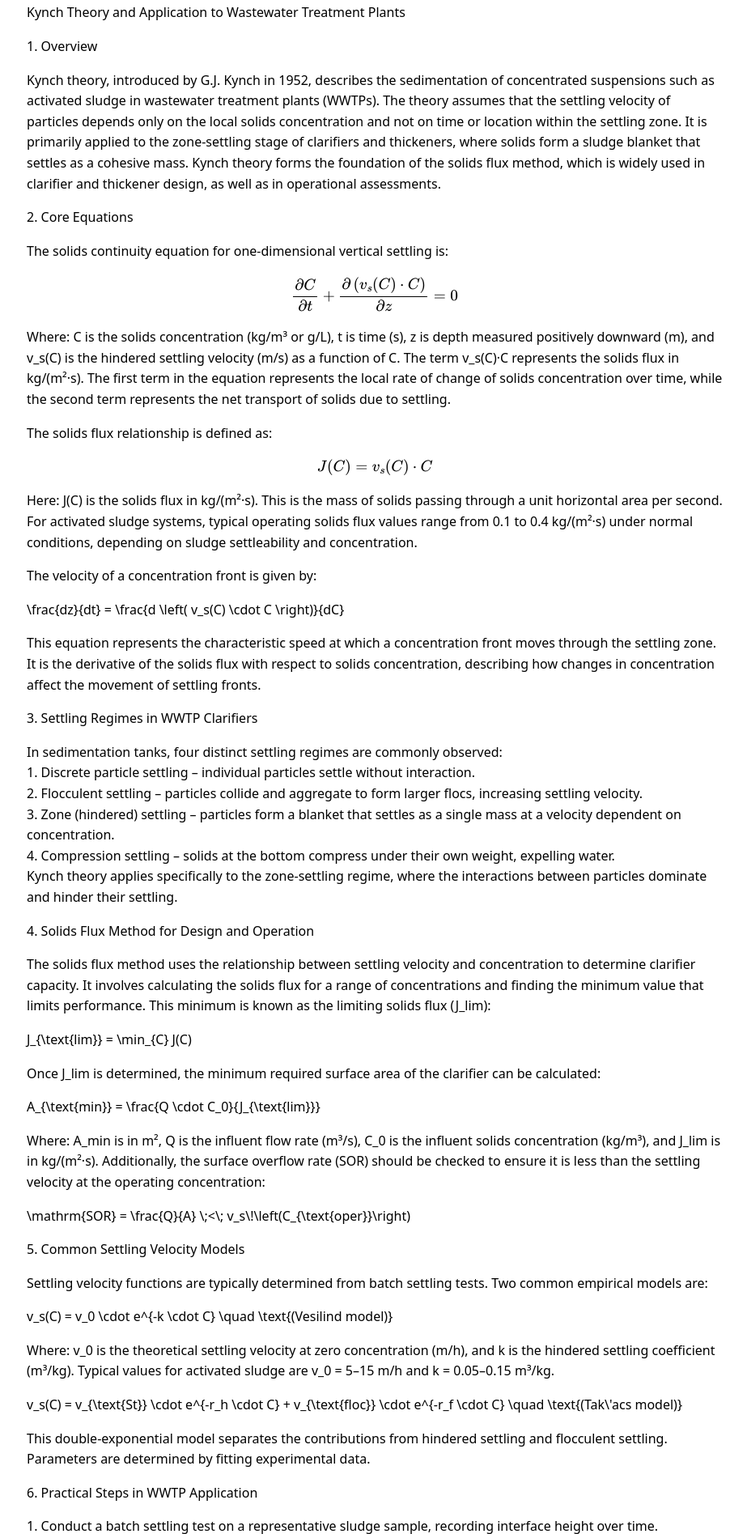
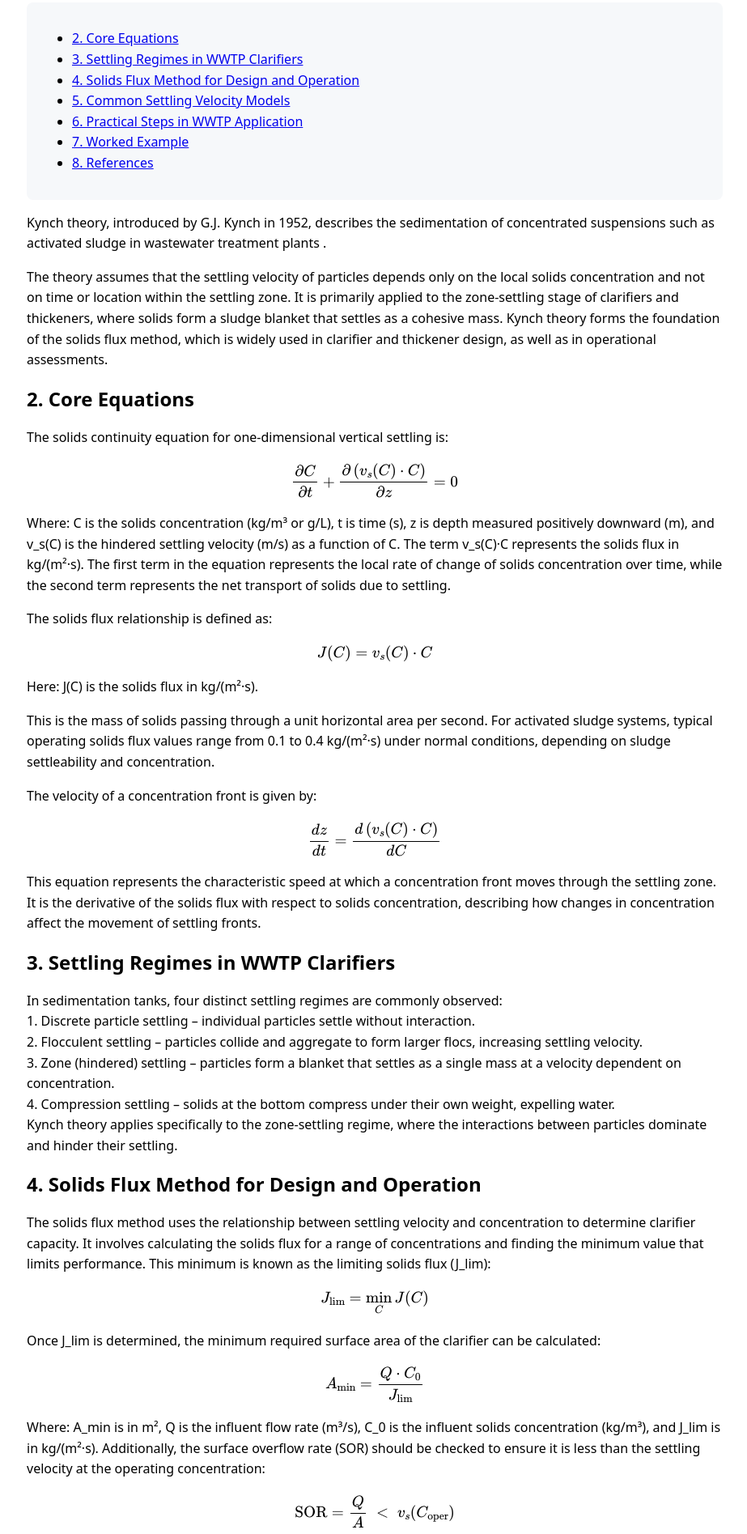
Before and after one commit to SurekaStoeckigt/kinetics, a plain HTML site: page kynch_theory_wwtp_detailed_final/index.html in a window 1280 px wide. Shown: the part 90-1985 px from the top of the page at 81% size, without its empty margins (177-1100 px from the left). Drawn offline with nearby package versions, Linux system fonts and the light colour scheme; files that its build step writes are made by us from their sources.

Commit message:
Deploying to gh-pages from @ SurekaStoeckigt/kinetics@3c3471a6eafdfde5dcf3ba94cd6957c8138825aa 🚀

```diff
--- a/kynch_theory_wwtp_detailed_final/index.html
+++ b/kynch_theory_wwtp_detailed_final/index.html
@@ -39,19 +39,39 @@
 <header id="title-block-header">
 <h1 class="title">Kynch_Theory_WWTP_Detailed_Final</h1>
 </header>
-<p>Kynch Theory and Application to Wastewater Treatment Plants</p>
-<p>1. Overview</p>
+<nav id="TOC" role="doc-toc">
+<ul>
+<li><a href="#core-equations" id="toc-core-equations">2. Core
+Equations</a></li>
+<li><a href="#settling-regimes-in-wwtp-clarifiers"
+id="toc-settling-regimes-in-wwtp-clarifiers">3. Settling Regimes in WWTP
+Clarifiers</a></li>
+<li><a href="#solids-flux-method-for-design-and-operation"
+id="toc-solids-flux-method-for-design-and-operation">4. Solids Flux
+Method for Design and Operation</a></li>
+<li><a href="#common-settling-velocity-models"
+id="toc-common-settling-velocity-models">5. Common Settling Velocity
+Models</a></li>
+<li><a href="#practical-steps-in-wwtp-application"
+id="toc-practical-steps-in-wwtp-application">6. Practical Steps in WWTP
+Application</a></li>
+<li><a href="#worked-example" id="toc-worked-example">7. Worked
+Example</a></li>
+<li><a href="#references" id="toc-references">8. References</a></li>
+</ul>
+</nav>
 <p>Kynch theory, introduced by G.J. Kynch in 1952, describes the
 sedimentation of concentrated suspensions such as activated sludge in
-wastewater treatment plants (WWTPs). The theory assumes that the
-settling velocity of particles depends only on the local solids
-concentration and not on time or location within the settling zone. It
-is primarily applied to the zone-settling stage of clarifiers and
-thickeners, where solids form a sludge blanket that settles as a
-cohesive mass. Kynch theory forms the foundation of the solids flux
-method, which is widely used in clarifier and thickener design, as well
-as in operational assessments.</p>
-<p>2. Core Equations</p>
+wastewater treatment plants .</p>
+<p>The theory assumes that the settling velocity of particles depends
+only on the local solids concentration and not on time or location
+within the settling zone. It is primarily applied to the zone-settling
+stage of clarifiers and thickeners, where solids form a sludge blanket
+that settles as a cohesive mass. Kynch theory forms the foundation of
+the solids flux method, which is widely used in clarifier and thickener
+design, as well as in operational assessments.</p>
+<section id="core-equations" class="level1">
+<h1>2. Core Equations</h1>
 <p>The solids continuity equation for one-dimensional vertical settling
 is:</p>
 <p>$$\frac{\partial C}{\partial t} + \frac{\partial \left( v_s(C) \cdot
@@ -64,19 +84,21 @@ the local rate of change of solids concentration over time, while the
 second term represents the net transport of solids due to settling.</p>
 <p>The solids flux relationship is defined as:</p>
 <p>$$J(C) = v_s(C) \cdot C$$</p>
-<p>Here: J(C) is the solids flux in kg/(m²·s). This is the mass of
-solids passing through a unit horizontal area per second. For activated
-sludge systems, typical operating solids flux values range from 0.1 to
-0.4 kg/(m²·s) under normal conditions, depending on sludge settleability
-and concentration.</p>
+<p>Here: J(C) is the solids flux in kg/(m²·s).</p>
+<p>This is the mass of solids passing through a unit horizontal area per
+second. For activated sludge systems, typical operating solids flux
+values range from 0.1 to 0.4 kg/(m²·s) under normal conditions,
+depending on sludge settleability and concentration.</p>
 <p>The velocity of a concentration front is given by:</p>
-<p>\frac{dz}{dt} = \frac{d \left( v_s(C) \cdot C \right)}{dC}</p>
+<p>$$\frac{dz}{dt} = \frac{d \left( v_s(C) \cdot C \right)}{dC}$$</p>
 <p>This equation represents the characteristic speed at which a
 concentration front moves through the settling zone. It is the
 derivative of the solids flux with respect to solids concentration,
 describing how changes in concentration affect the movement of settling
 fronts.</p>
-<p>3. Settling Regimes in WWTP Clarifiers</p>
+</section>
+<section id="settling-regimes-in-wwtp-clarifiers" class="level1">
+<h1>3. Settling Regimes in WWTP Clarifiers</h1>
 <p>In sedimentation tanks, four distinct settling regimes are commonly
 observed:<br />
 1. Discrete particle settling – individual particles settle without
@@ -89,37 +111,45 @@ single mass at a velocity dependent on concentration.<br />
 weight, expelling water.<br />
 Kynch theory applies specifically to the zone-settling regime, where the
 interactions between particles dominate and hinder their settling.</p>
-<p>4. Solids Flux Method for Design and Operation</p>
+</section>
+<section id="solids-flux-method-for-design-and-operation"
+class="level1">
+<h1>4. Solids Flux Method for Design and Operation</h1>
 <p>The solids flux method uses the relationship between settling
 velocity and concentration to determine clarifier capacity. It involves
 calculating the solids flux for a range of concentrations and finding
 the minimum value that limits performance. This minimum is known as the
 limiting solids flux (J_lim):</p>
-<p>J_{\text{lim}} = \min_{C} J(C)</p>
+<p>$$J_{\text{lim}} = \min_{C} J(C)$$</p>
 <p>Once J_lim is determined, the minimum required surface area of the
 clarifier can be calculated:</p>
-<p>A_{\text{min}} = \frac{Q \cdot C_0}{J_{\text{lim}}}</p>
+<p>$$A_{\text{min}} = \frac{Q \cdot C_0}{J_{\text{lim}}}$$</p>
 <p>Where: A_min is in m², Q is the influent flow rate (m³/s), C_0 is the
 influent solids concentration (kg/m³), and J_lim is in kg/(m²·s).
 Additionally, the surface overflow rate (SOR) should be checked to
 ensure it is less than the settling velocity at the operating
 concentration:</p>
-<p>\mathrm{SOR} = \frac{Q}{A} \;&lt;\;
-v_s\!\left(C_{\text{oper}}\right)</p>
-<p>5. Common Settling Velocity Models</p>
+<p>$$\mathrm{SOR} = \frac{Q}{A} \;&lt;\;
+v_s\!\left(C_{\text{oper}}\right)$$</p>
+</section>
+<section id="common-settling-velocity-models" class="level1">
+<h1>5. Common Settling Velocity Models</h1>
 <p>Settling velocity functions are typically determined from batch
 settling tests. Two common empirical models are:</p>
-<p>v_s(C) = v_0 \cdot e^{-k \cdot C} \quad \text{(Vesilind model)}</p>
+<p>$$v_s(C) = v_0 \cdot e^{-k \cdot C} \quad \text{(Vesilind
+model)}$$</p>
 <p>Where: v_0 is the theoretical settling velocity at zero concentration
 (m/h), and k is the hindered settling coefficient (m³/kg). Typical
 values for activated sludge are v_0 = 5–15 m/h and k = 0.05–0.15
 m³/kg.</p>
-<p>v_s(C) = v_{\text{St}} \cdot e^{-r_h \cdot C} + v_{\text{floc}} \cdot
-e^{-r_f \cdot C} \quad \text{(Tak\'acs model)}</p>
+<p>$$v_s(C) = v_{\text{St}} \cdot e^{-r_h \cdot C} + v_{\text{floc}}
+\cdot e^{-r_f \cdot C} \quad \text{(Tak\'acs model)}$$</p>
 <p>This double-exponential model separates the contributions from
 hindered settling and flocculent settling. Parameters are determined by
 fitting experimental data.</p>
-<p>6. Practical Steps in WWTP Application</p>
+</section>
+<section id="practical-steps-in-wwtp-application" class="level1">
+<h1>6. Practical Steps in WWTP Application</h1>
 <p>1. Conduct a batch settling test on a representative sludge sample,
 recording interface height over time.<br />
 2. Convert height-time data to concentration-velocity data.<br />
@@ -129,17 +159,21 @@ recording interface height over time.<br />
 6. Calculate A_min and check SOR for both average and peak flows.<br />
 7. Adjust sludge return and wasting rates to maintain optimal blanket
 depth.</p>
-<p>7. Worked Example</p>
+</section>
+<section id="worked-example" class="level1">
+<h1>7. Worked Example</h1>
 <p>Given: Q = 5,000 m³/d, C_0 = 3,000 mg/L = 3 kg/m³, and from tests
 v_s(3) = 1.0 m/h = 24 m/d.<br />
 Hydraulic check:</p>
-<p>A \approx \frac{Q}{v_s(C_{\text{oper}})} = \frac{5000}{24} \approx
-208 \ \text{m}^2</p>
+<p>A $$\approx \frac{Q}{v_s(C_{\text{oper}})} = \frac{5000}{24} \approx
+208 \ \text{m}^2$$</p>
 <p>If J_lim = 0.12 kg/(m²·s), then:</p>
-<p>A_{\text{min}} = \frac{Q \cdot C_0}{J_{\text{lim}}}</p>
+<p>$$A_{\text{min}} = \frac{Q \cdot C_0}{J_{\text{lim}}}$$</p>
 <p>Substituting Q = 5000/86400 m³/s and C_0 = 3 kg/m³ yields
 approximately 144 m².</p>
-<p>8. References</p>
+</section>
+<section id="references" class="level1">
+<h1>8. References</h1>
 <p>Kynch, G.J. (1952). A theory of sedimentation. Transactions of the
 Faraday Society, 48, 166–176.</p>
 <p>WEF (2017). Liquid Stream Fundamentals:
@@ -149,5 +183,6 @@ clarification–thickening process. Water Research, 25(10), 1263–1271.</p>
 <p>Vesilind, P.A. (1968). Design of prototype thickeners from batch
 settling tests. Water &amp; Sewage Works.</p>
 <p>University of Waterloo. Solids Flux Method (Design Note).</p>
+</section>
 </body>
 </html>
```
